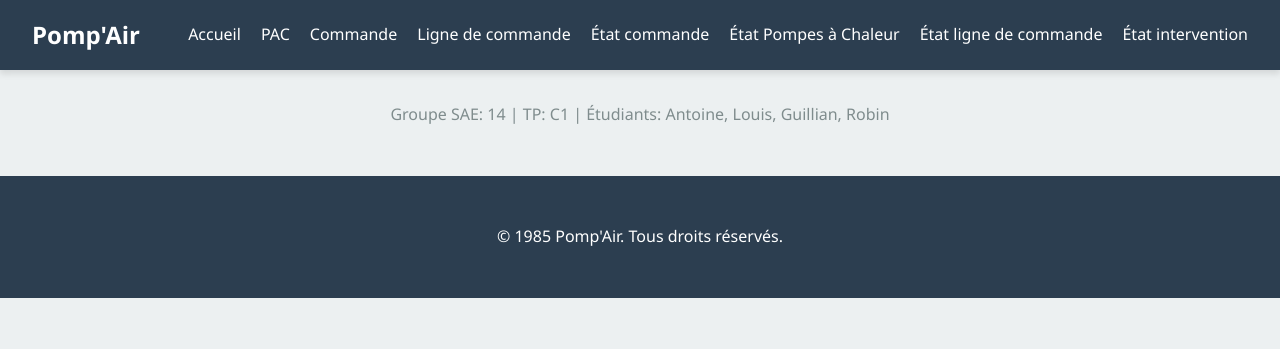
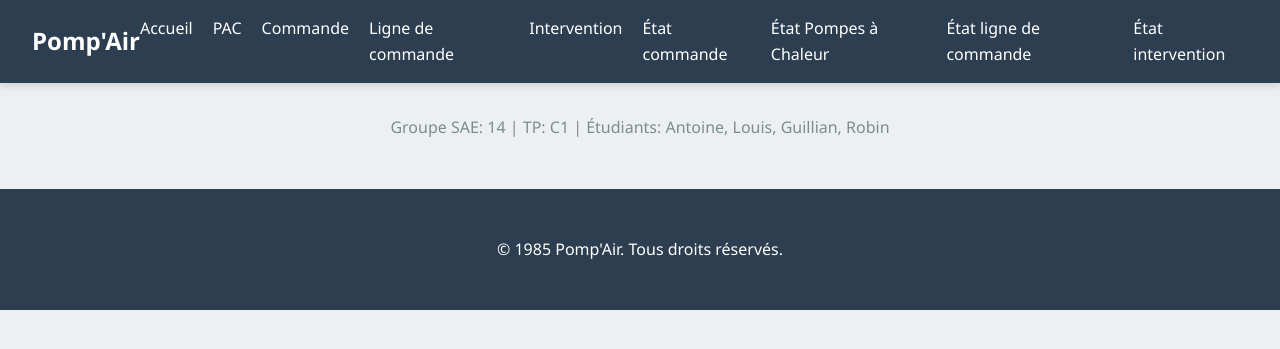
Before and after one commit to Louis7012/sae-1.04, a Flask app: page / in a window 1280 px wide. Shown: the top 349 px of the page. Run offline with Flask 3, Linux system fonts and the light colour scheme.

Commit message:
Update layout.html

```diff
--- a/testantigravity/templates/layout.html
+++ b/testantigravity/templates/layout.html
@@ -17,6 +17,7 @@
             <li><a href="/pac/show">PAC</a></li>
             <li><a href="/commande/show">Commande</a></li>
             <li><a href="/ligne_de_commande/show">Ligne de commande</a></li>
+            <li><a href="/interventions/show">Intervention</a></li>
             <li><a href="/etat_commande/show">État commande</a></li>
             <li><a href="/etat/show">État Pompes à Chaleur</a></li>
             <li><a href="/etat_ligne_de_commande/show">État ligne de commande</a></li>
```
